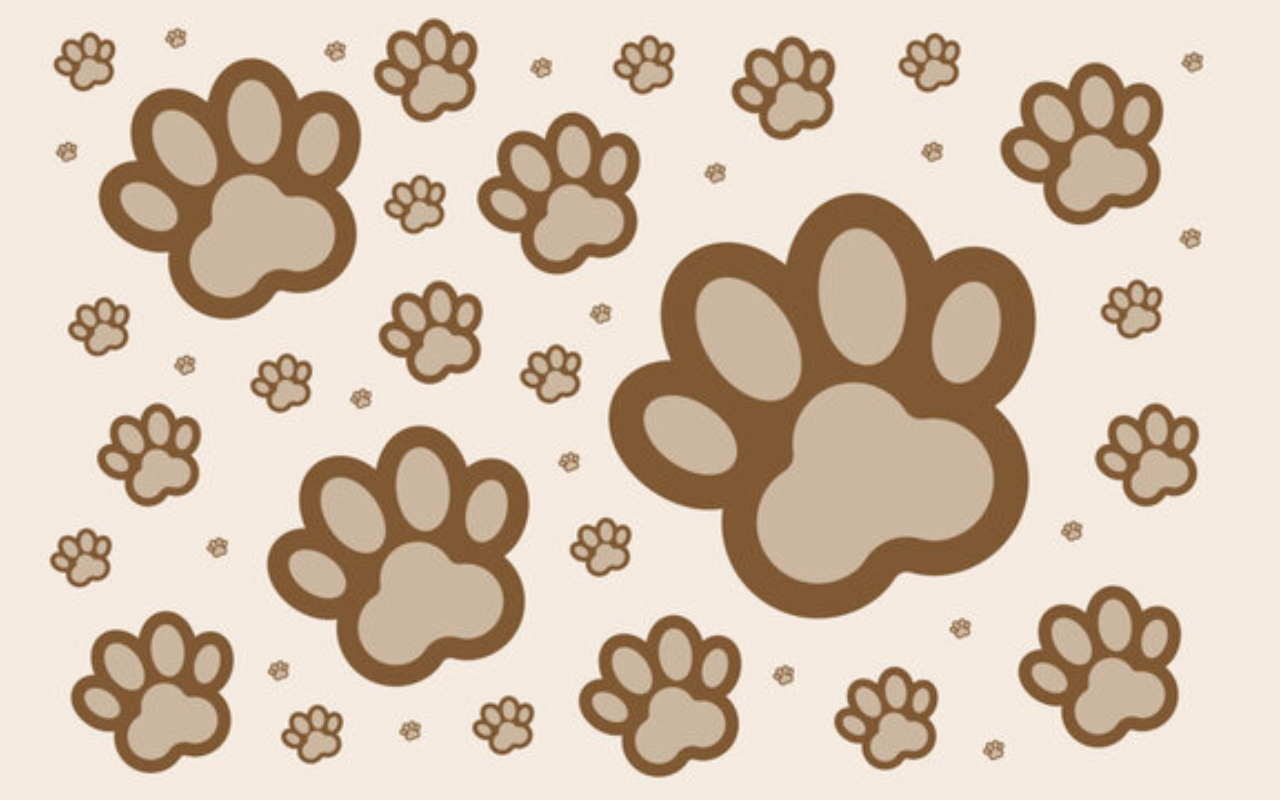
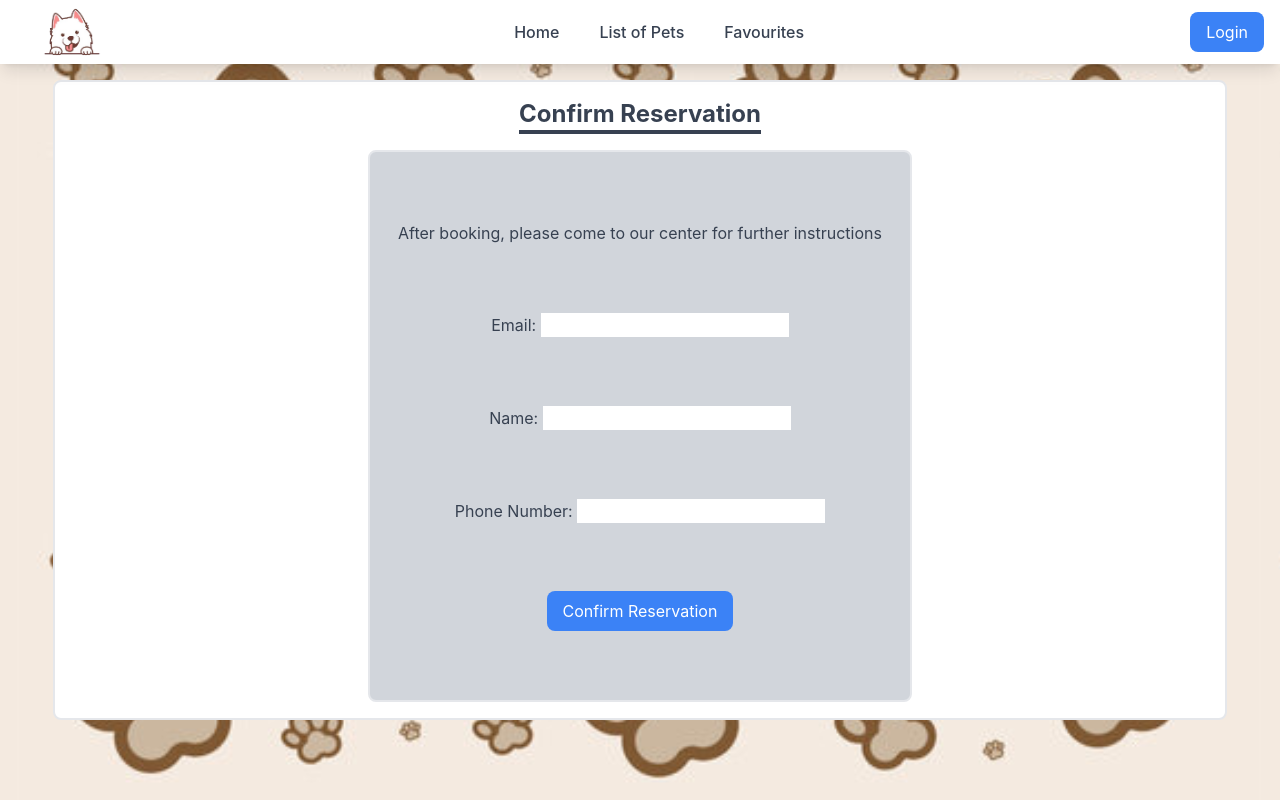
Before and after one commit to JoelKong/INF2003-Database-Systems, a React (Vite) app in the folder client/: page /checkout in a window 1280 px wide. Before the commit this address had no page. Built offline with nearby package versions, Linux system fonts and the light colour scheme.

Commit message:
finish orders

```diff
--- a/client/src/App.tsx
+++ b/client/src/App.tsx
@@ -7,6 +7,7 @@ import LoginPage from "./pages/login/LoginPage";
 import RegisterPage from "./pages/register/RegisterPage";
 import FavouritesPage from "./pages/favourites/FavouritesPage.tsx";
 import Cart from "./pages/cart/Cart.tsx";
+import Checkout from "./pages/checkout/Checkout.tsx";
 
 function App() {
   return (
@@ -21,8 +22,7 @@ function App() {
             <Route path="/listofpets" element={<ListOfPetsPage />} />
             <Route path="/favourites" element={<FavouritesPage />} />
             <Route path="/cart" element={<Cart />} />
-            {/* <Route path="/path2" element={<component2 />} />
-          <Route exact path="/path3" element={<component3 />} /> */}
+            <Route path="/checkout" element={<Checkout />} />
           </Routes>
         </Router>
       </main>
--- a/client/src/pages/cart/Cart.tsx
+++ b/client/src/pages/cart/Cart.tsx
@@ -1,8 +1,10 @@
 import NavBar from "../general/NavBar";
 import { useState, useEffect } from "react";
+import { useNavigate } from "react-router-dom";
 
 export default function Cart(): JSX.Element {
   const [cart, setCart] = useState<any>([]);
+  const navigate = useNavigate();
   const [togglePetConditions, setTogglePetConditions] = useState<any>({
     toggle: false,
     data: {},
@@ -26,7 +28,6 @@ export default function Cart(): JSX.Element {
   }
 
   async function removeFromCart(pet_id: any) {
-    console.log(pet_id);
     const user: any = sessionStorage.getItem("user");
     const adopter_id = JSON.parse(user).adopter_id;
     const response = await fetch(
@@ -109,6 +110,16 @@ export default function Cart(): JSX.Element {
             <h1 className="font-bold text-2xl border-b-4 border-gray-700 text-center">
               Cart
             </h1>
+            {cart.length > 0 && (
+              <button
+                className="absolute right-0 bg-blue-500 text-white px-4 py-2 rounded-lg transition ease-in-out hover:scale-110 hover:bg-indigo-500 duration-300"
+                onClick={() => {
+                  navigate("/checkout", { state: { cart } });
+                }}
+              >
+                Confirm reservation
+              </button>
+            )}
           </div>
           <div className="w-full mt-4 pl-6 pr-6 h-full flex flex-row flex-wrap justify-evenly overflow-y-scroll overflow-x-hidden">
             {cart.length > 0 ? (
--- /dev/null
+++ b/client/src/pages/checkout/Checkout.tsx
@@ -0,0 +1,73 @@
+import { useLocation, useNavigate } from "react-router-dom";
+import NavBar from "../general/NavBar";
+
+export default function Checkout(): JSX.Element {
+  const location = useLocation();
+  const { cart } = location.state || { cart: [] };
+  const navigate = useNavigate();
+
+  async function confirmReservation(e: any) {
+    e.preventDefault();
+    const user: any = sessionStorage.getItem("user");
+    const adopter_id = JSON.parse(user).adopter_id;
+    const response = await fetch(
+      "http://127.0.0.1:5000/api/v1/confirmreservation",
+      {
+        method: "POST",
+        headers: {
+          "Content-Type": "application/json",
+        },
+        body: JSON.stringify({
+          adopter_id: adopter_id,
+          cart: cart,
+        }),
+      }
+    );
+
+    await response.json();
+    alert("Successfully reserved pets in cart!");
+    navigate("/listofpets");
+  }
+
+  return (
+    <div className="h-screen w-screen">
+      <NavBar />
+      <section className="w-screen h-screen flex justify-center items-center text-gray-700">
+        <div className="w-11/12 border-2 h-4/5 bg-white rounded-lg flex flex-col items-center p-4">
+          <div className="flex flex-row w-full items-center justify-center relative">
+            <h1 className="font-bold text-2xl border-b-4 border-gray-700 text-center">
+              Confirm Reservation
+            </h1>
+          </div>
+          <div className="w-full mt-4 pl-6 pr-6 h-full flex flex-row flex-wrap justify-center items-center overflow-y-scroll overflow-x-hidden">
+            <form
+              className="w-1/2 h-full border-2 rounded-lg bg-gray-300 flex justify-evenly items-center flex-col"
+              onSubmit={(e: any) => {
+                confirmReservation(e);
+              }}
+            >
+              After booking, please come to our center for further instructions
+              <div>
+                Email: <input />
+              </div>
+              <div>
+                Name: <input />
+              </div>
+              <div>
+                Phone Number: <input />
+              </div>
+              <button
+                className="bg-blue-500 text-white px-4 py-2 rounded-lg transition ease-in-out hover:scale-110 hover:bg-indigo-500 duration-300"
+                onClick={(e: any) => {
+                  confirmReservation(e);
+                }}
+              >
+                Confirm Reservation
+              </button>
+            </form>
+          </div>
+        </div>
+      </section>
+    </div>
+  );
+}
```
Also changed, not shown: 1 other file (tests, documents, lock files or other folders).
